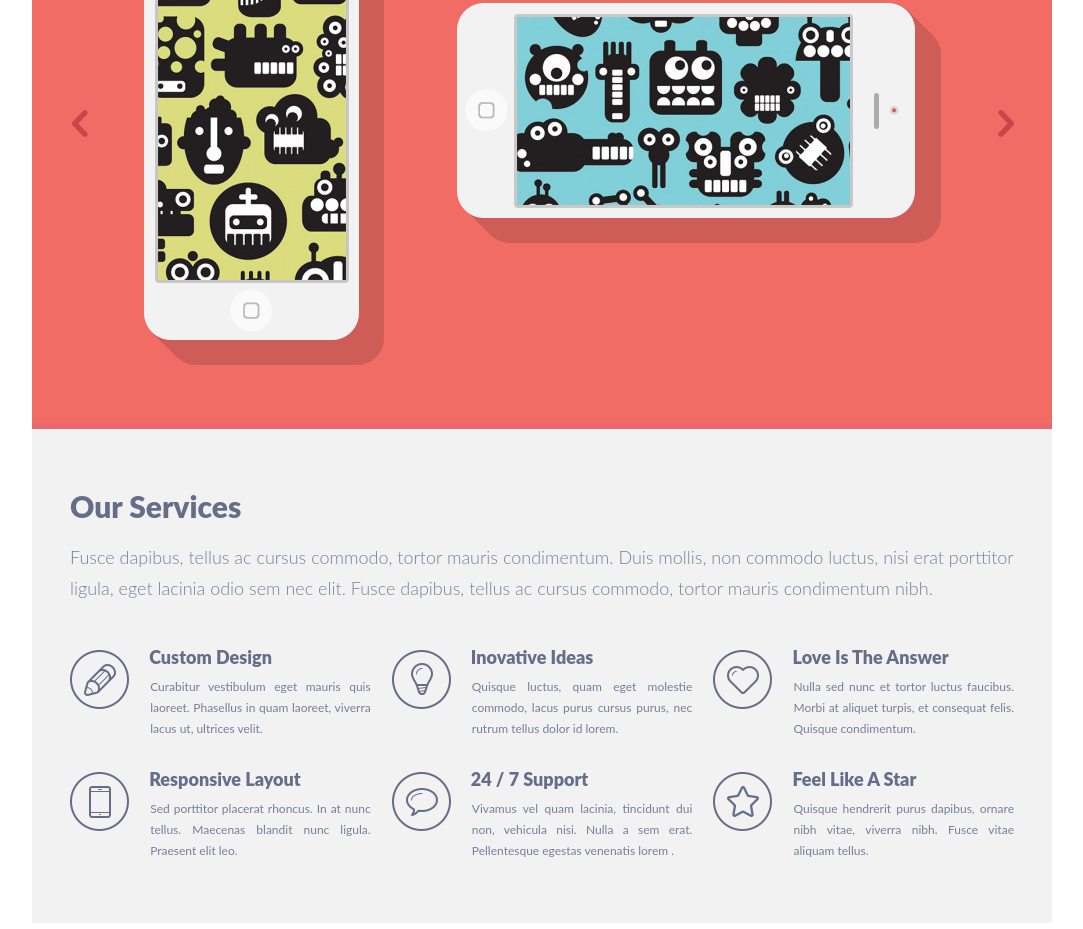
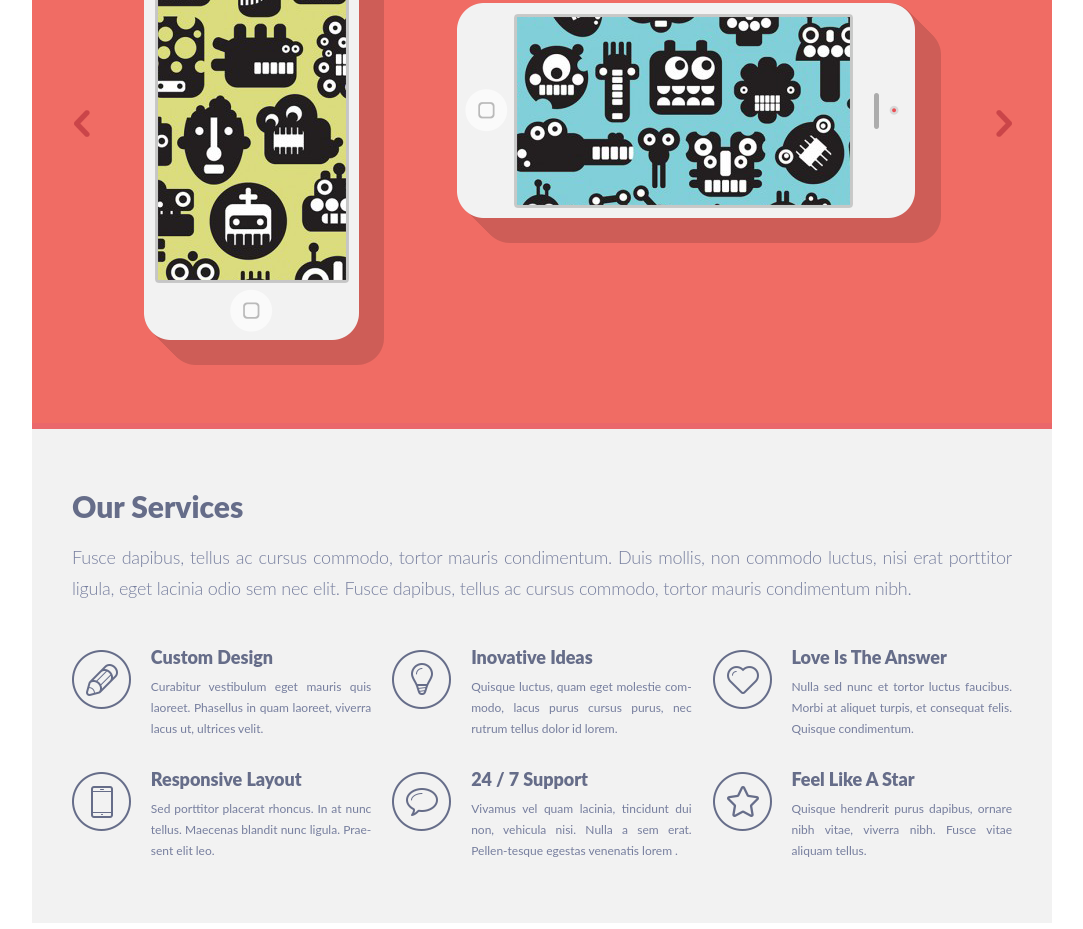
Before and after one commit to N0TARGET/singolo, a plain HTML site: page singolo1.html in a window 1280 px wide. Shown: the part 266-1195 px from the top of the page, without its empty margins (98-1181 px from the left). Drawn offline with Linux system fonts and the light colour scheme.

Commit message:
refactor: change positions of rules

```diff
--- a/singolo1.css
+++ b/singolo1.css
@@ -11,8 +11,8 @@ body {
   box-sizing: border-box;
   margin: 0 auto;
   max-width: 1020px;
-  padding-left: 38px;
-  padding-right: 38px;
+  padding-left: 40px;
+  padding-right: 40px;
 }
 
 header .wrapper {
@@ -34,11 +34,11 @@ section .wrapper {
 }
 
 .layout_3_columns {
-  margin-top: 47px;
   display: grid;
   grid-template-columns: 1fr 1fr 1fr;
   grid-column-gap: 21px;
   grid-row-gap: 33px;
+  margin-top: 47px;
 }
 
 .service {
@@ -60,24 +60,26 @@ h2 {
 }
 
 h3 {
+  margin-top: -11px;
+  padding-bottom: 11px;
   font-size: 18px;
   line-height: 15px;
   font-weight: 900;
+  letter-spacing: -0.003rem;
   color: #666d89;
 }
 
 .service_description {
+  padding-top: 11px;
   padding-left: 4px;
 }
 
 .service_description p {
-  padding-top: 11px;
-  padding-left: 1px;
   font-size: 12px;
   line-height: 21px;
   font-weight: 400;
+  text-align: justify;
   color: #767e9e;
-  text-align: justify;
 }
 
 .services_paragraph {
@@ -85,17 +87,18 @@ h3 {
   font-size: 18px;
   font-weight: 300;
   line-height: 1.7;
+  text-align: justify;
+  letter-spacing: -0.013rem;
   color: #767e9e;
-  text-align: left;
 }
 
 .layout_2_col {
   display: grid;
   grid-template-columns: 1fr 1fr;
-  align-items: center;
   justify-content: space-between;
+  justify-items: end;
   height: 100%;
-  justify-items: end;
+  align-items: center;;
 }
 
 .header__logo {
@@ -103,10 +106,10 @@ h3 {
 }
 
 .navigation__menu {
+  display: flex;
+  justify-items: right;
   padding-top: 2px;
-  justify-items: right;
   margin-top: 6px;
-  display: flex;
 }
 
 .navigation__menu li {
@@ -114,12 +117,12 @@ h3 {
 }
 
 .navigation__menu li:before {
+  display: inline-block;
+  padding: 0 10px;
   content: '\2022';
-  transform:scale(0.1);
+  transform: scale(0.1);
   vertical-align: middle;
-  display: inline-block;
   color: #7e829e;
-  padding: 0 10px;
 }
 
 .navigation__menu li:first-child:before {
@@ -127,9 +130,9 @@ h3 {
 }
 
 .navigation__menu li a {
-  text-decoration: none;
   font-size: 12px;
   font-weight: 400;
+  text-decoration: none;
 }
 
 .logo {
@@ -169,8 +172,8 @@ main .wrapper {
 
 .left_chev {
   position: absolute;
+  left: 2px;
   transform: rotate(180deg);
-  left: 2px;
 }
 
 .right_chev {
--- a/singolo1.html
+++ b/singolo1.html
@@ -52,7 +52,9 @@
   <div class="wrapper">
     <h2>Our Services</h2>
     <p class="services_paragraph">
-      Fusce dapibus, tellus ac cursus commodo, tortor mauris condimentum. Duis mollis, non commodo luctus, nisi erat porttitor ligula, eget lacinia odio sem nec elit. Fusce dapibus, tellus ac cursus commodo, tortor mauris condimentum nibh.
+      Fusce dapibus, tellus ac cursus commodo, tortor mauris condimentum. Duis mollis, non commodo luctus, nisi erat
+      porttitor ligula, eget lacinia odio sem nec elit. Fusce dapibus, tellus ac cursus commodo, tortor mauris
+      condimentum nibh.
     </p>
     <div class="container layout_3_columns">
       <div class="service pen__service">
@@ -74,7 +76,7 @@
         <div class="service_description">
           <h3>Inovative Ideas</h3>
           <p>
-            Quisque luctus, quam eget molestie commodo, lacus purus cursus purus,
+            Quisque luctus, quam eget molestie com-modo, lacus purus cursus purus,
             nec rutrum tellus dolor id lorem.
           </p>
         </div>
@@ -98,7 +100,7 @@
         <div class="service_description">
           <h3>Responsive Layout</h3>
           <p>
-            Sed porttitor placerat rhoncus. In at nunc tellus. Maecenas blandit nunc ligula. Praesent
+            Sed porttitor placerat rhoncus. In at nunc tellus. Maecenas blandit nunc ligula. Prae-sent
             elit
             leo.
           </p>
@@ -112,7 +114,7 @@
           <h3>24 / 7 Support</h3>
           <p>
             Vivamus vel quam lacinia, tincidunt dui non, vehicula nisi. Nulla a sem erat.
-            Pellentesque egestas venenatis lorem .
+            Pellen-tesque egestas venenatis lorem .
           </p>
         </div>
       </div>
```
